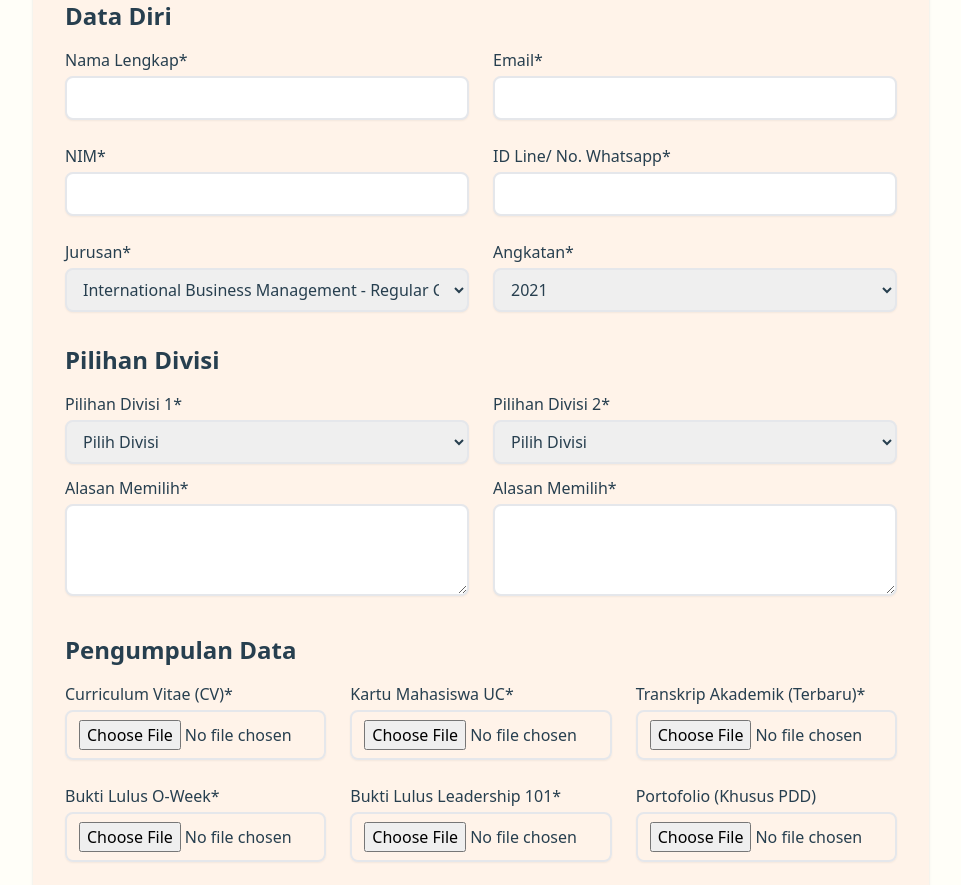
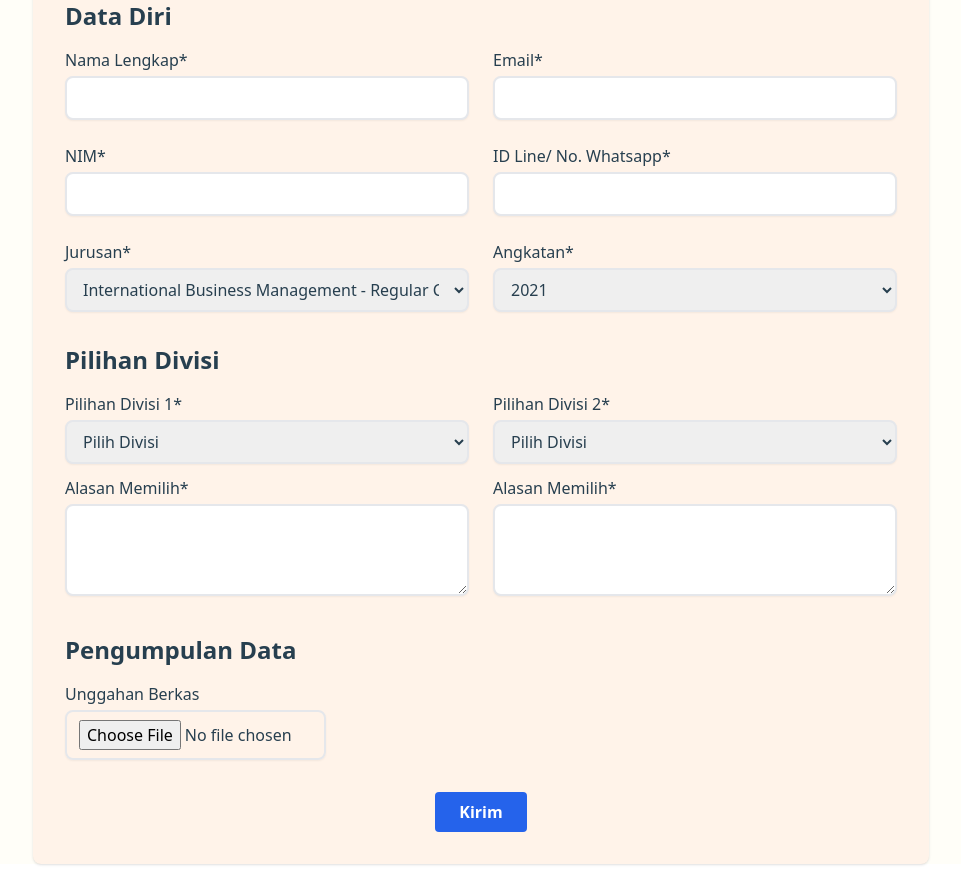
Before and after one commit to tingclarice/UC-Collab, a PHP site: page /info_daftar.php in a window 1280 px wide. Shown: the part 212-1097 px from the top of the page, without its empty margins (159-1120 px from the left). Run offline with PHP 8.4, Linux system fonts and the light colour scheme; some libraries are stand-ins or nearby versions.

Commit message:
tempat pengumpulan jadi 1

```diff
--- a/info_daftar.php
+++ b/info_daftar.php
@@ -114,28 +114,8 @@
                 <h2 class="text-2xl font-semibold mb-4">Pengumpulan Data</h2>
                 <div class="grid grid-cols-1 md:grid-cols-2 lg:grid-cols-3 gap-6">
                 <div>
-                    <label class="block mb-1 font-medium" for="cv">Curriculum Vitae (CV)*</label>
+                    <label class="block mb-1 font-medium" for="cv">Unggahan Berkas</label>
                     <input type="file" id="cv" name="cv" class="w-full rounded-lg border-2 shadow-sm px-3 py-2" required>
-                </div>
-                <div>
-                    <label class="block mb-1 font-medium" for="kartu_uc">Kartu Mahasiswa UC*</label>
-                    <input type="file" id="kartu_uc" name="kartu_uc" class="w-full rounded-lg border-2 shadow-sm px-3 py-2" required>
-                </div>
-                <div>
-                    <label class="block mb-1 font-medium" for="transkrip">Transkrip Akademik (Terbaru)*</label>
-                    <input type="file" id="transkrip" name="transkrip" class="w-full rounded-lg border-2 shadow-sm px-3 py-2" required>
-                </div>
-                <div>
-                    <label class="block mb-1 font-medium" for="o_week">Bukti Lulus O-Week*</label>
-                    <input type="file" id="o_week" name="o_week" class="w-full rounded-lg border-2 shadow-sm px-3 py-2" required>
-                </div>
-                <div>
-                    <label class="block mb-1 font-medium" for="lead101">Bukti Lulus Leadership 101*</label>
-                    <input type="file" id="lead101" name="lead101" class="w-full rounded-lg border-2 shadow-sm px-3 py-2" required>
-                </div>
-                <div>
-                    <label class="block mb-1 font-medium" for="portofolio">Portofolio (Khusus PDD)</label>
-                    <input type="file" id="portofolio" name="portofolio" class="w-full rounded-lg border-2 shadow-sm px-3 py-2">
                 </div>
             </div>
             </div>
```
